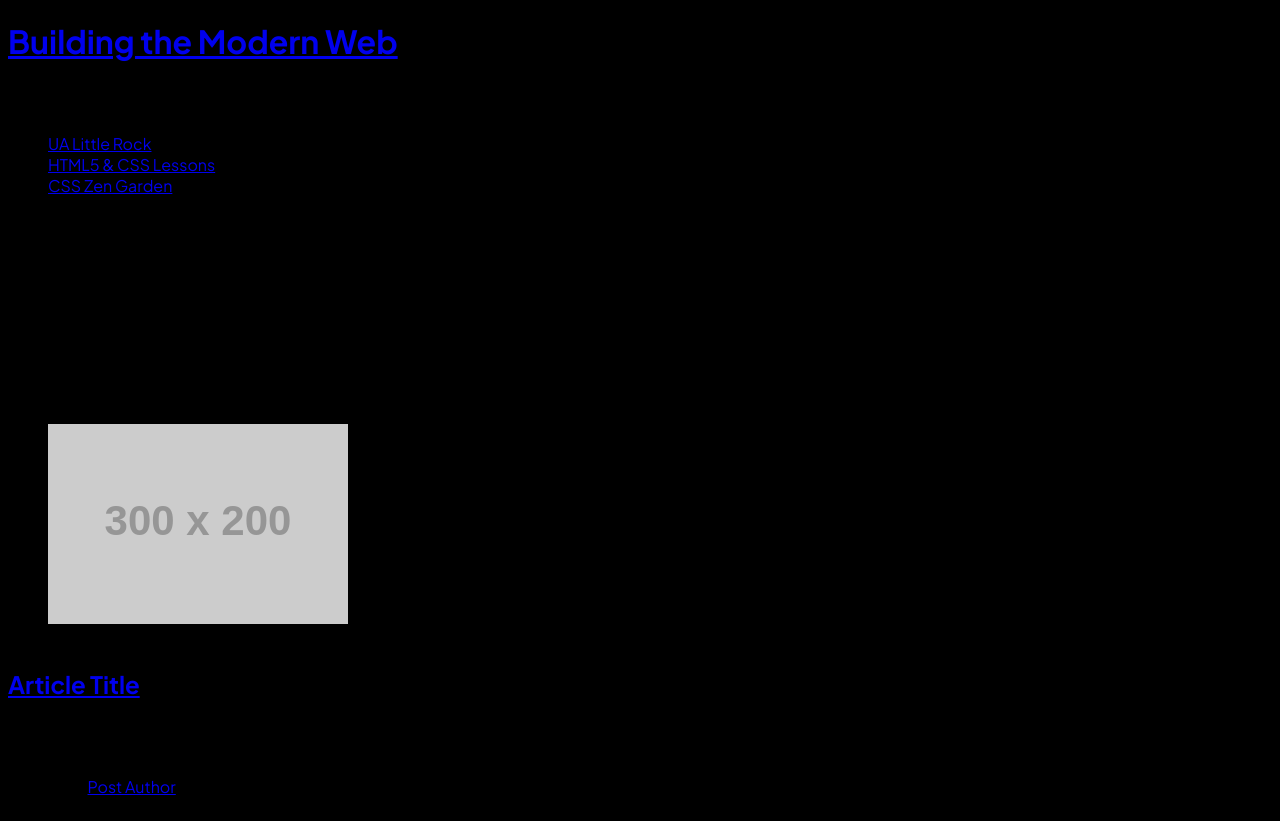
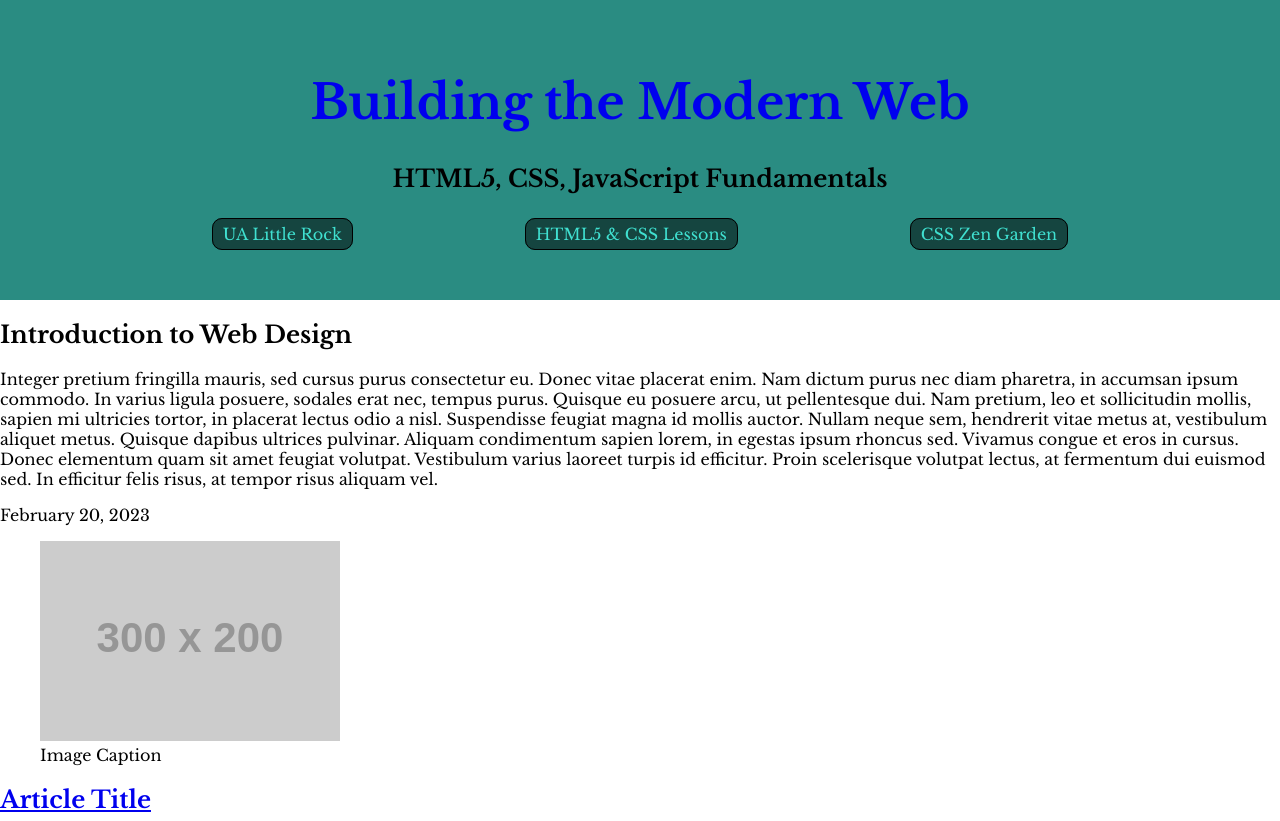
Before and after one commit to JMoritz06/ifsc-1310, a plain HTML site: page css-demo/index.html in a window 1280 px wide. Shown: the top 821 px of the page. Drawn offline with nearby package versions, Linux system fonts and the light colour scheme; placeholder pictures from the web are drawn by us.

Commit message:
Css Work

```diff
--- a/css-demo/assets/css/style.css
+++ b/css-demo/assets/css/style.css
@@ -15,11 +15,54 @@ html {
 /* -----------------Global Styles----------------- */
 
 body{
-    background-color: black;
-    font-family: "Plus Jakarta Sans", sans-serif;
+    font-family: "Libre Baskerville", serif;
+    margin: 0;
+}
+
+header.primary {
+  background-color: #2A8C82;
+  padding: 40px;
+  text-align: center;
+}
+
+header.primary h1{
+  font-size: 3rem;
+}
+
+header.primary h1 a{
+
+  text-decoration: none;
+}
+
+header.primary h2 {
+  margin:0;
+}
+
+nav.primary{
 
 }
 
-header.primary{
+nav.primary ul{
+  padding: 15px 0 0 0;
+  display: flex;
+  flex-direction: row;
+  justify-content: space-evenly;
+}
+
+nav.primary ul li{
+  list-style-type: none;
 
 }
+
+nav.primary ul li a{
+  color: turquoise;
+  text-decoration: none;
+  border: 1px solid black;
+  padding: 5px 10px;
+  border-radius: 10px;
+  background-color: rgba(0,0,0, .5);
+}
+
+nav.primary ul li a:hover{
+  background-color: rgba(0,0,0, .8);
+}
--- a/css-demo/index.html
+++ b/css-demo/index.html
@@ -6,17 +6,17 @@
   <meta charset="UTF-8">
   <meta name="description" content="Keyword rich narrative on site purpose">
   <meta name="author" content="Thomas Wallace">
+  <link href="assets/css/style.css" rel="stylesheet" />
   <link rel="preconnect" href="https://fonts.googleapis.com">
 <link rel="preconnect" href="https://fonts.gstatic.com" crossorigin>
-<link href="https://fonts.googleapis.com/css2?family=Plus+Jakarta+Sans:ital,wght@0,200..800;1,200..800&display=swap" rel="stylesheet">
-  <link href="assets/css/style.css" rel="stylesheet" />
+<link href="https://fonts.googleapis.com/css2?family=Libre+Baskerville:ital,wght@0,400;0,700;1,400&display=swap" rel="stylesheet">
 </head>
 
 <body>
   <header role="banner" class="primary">
     <h1><a href="index.html">Building the Modern Web</a></h1>
     <h2>HTML5, CSS, JavaScript Fundamentals</h2>
-    <nav role="navigation">
+    <nav role="navigation" class="primary">
       <ul>
         <li><a href="https://ualr.edu/">UA Little Rock</a></li>
         <li><a href="http://learn.shayhowe.com/html-css/getting-to-know-html/">HTML5 & CSS Lessons</a></li>
```
Also changed, not shown: index.html (+1 -5 lines).
